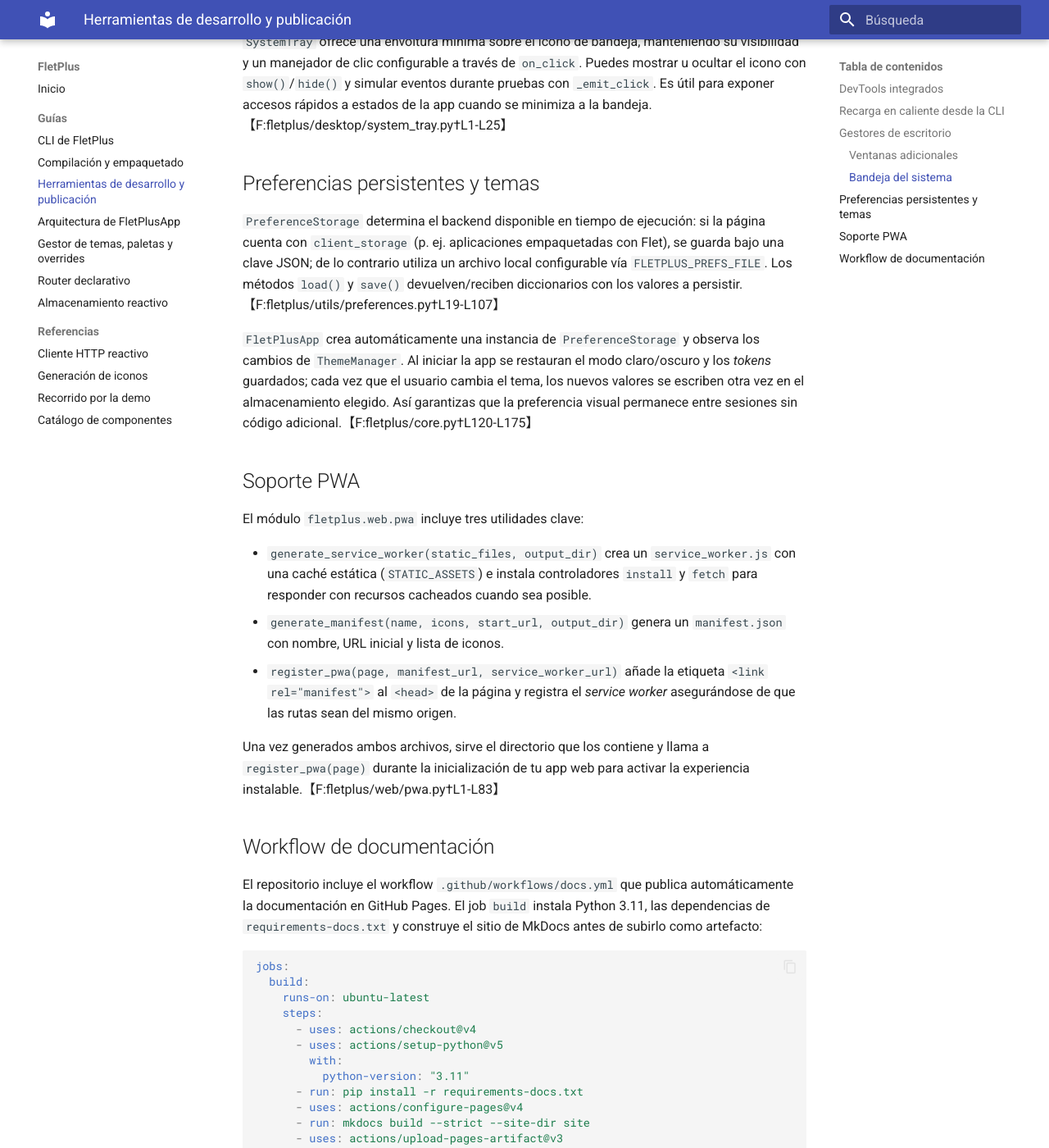
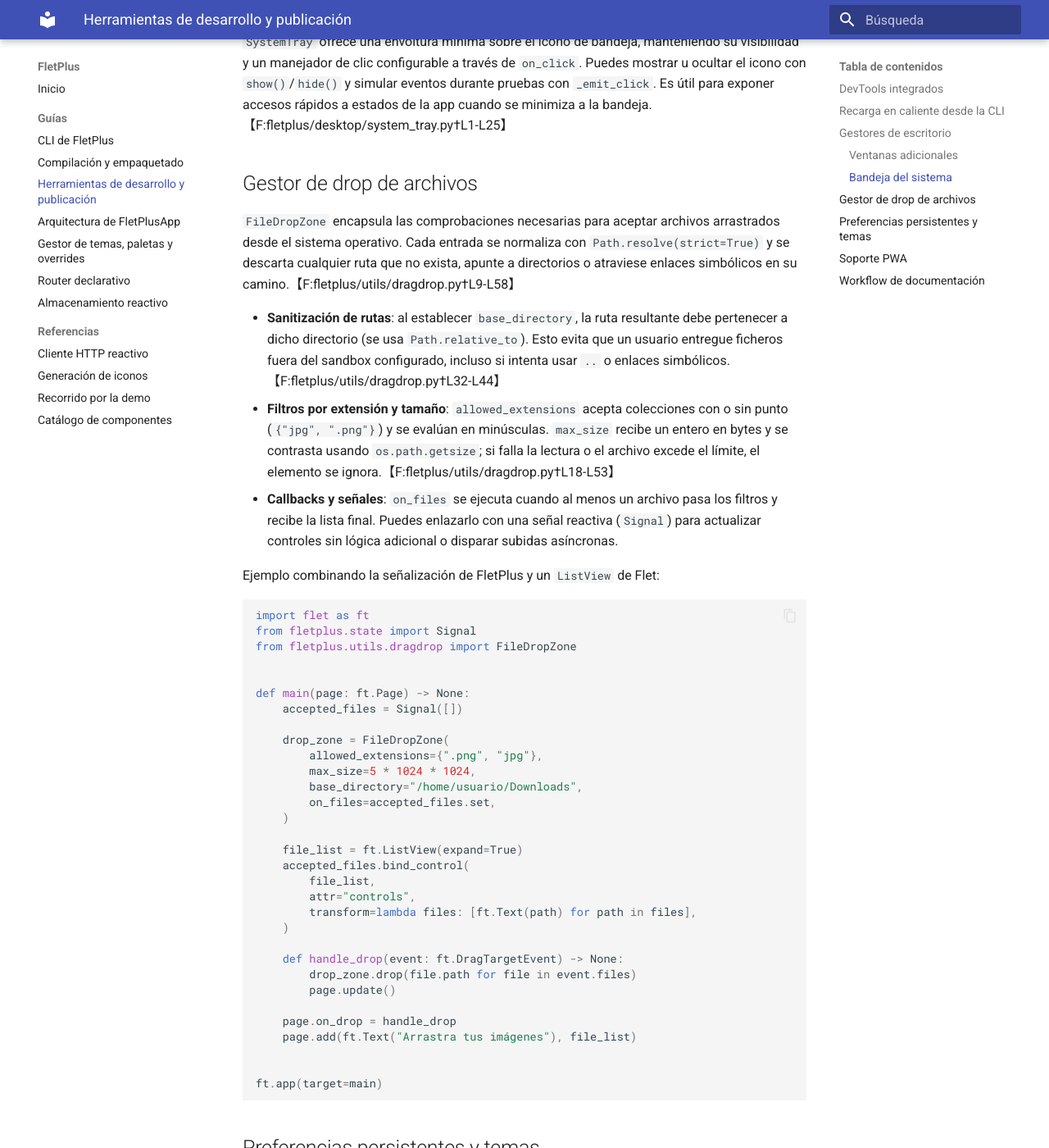
Before and after one commit to Alphonsus411/FletPlus, an MkDocs documentation site: the page built from docs/tooling.md, in a window 1280 px wide and 1400 px high, scrolled down 1092 px. Shown: the whole window at 82% size. Built offline with MkDocs 1.6.1 and Material for MkDocs 9.7.7, drawn with Linux system fonts in a browser that asks for light colours.

Commit message:
Documenta FileDropZone en README y guía de herramientas

````diff
--- a/docs/tooling.md
+++ b/docs/tooling.md
@@ -21,6 +21,50 @@
 ### Bandeja del sistema
 
 `SystemTray` ofrece una envoltura mínima sobre el icono de bandeja, manteniendo su visibilidad y un manejador de clic configurable a través de `on_click`. Puedes mostrar u ocultar el icono con `show()`/`hide()` y simular eventos durante pruebas con `_emit_click`. Es útil para exponer accesos rápidos a estados de la app cuando se minimiza a la bandeja.【F:fletplus/desktop/system_tray.py†L1-L25】
+
+## Gestor de drop de archivos
+
+`FileDropZone` encapsula las comprobaciones necesarias para aceptar archivos arrastrados desde el sistema operativo. Cada entrada se normaliza con `Path.resolve(strict=True)` y se descarta cualquier ruta que no exista, apunte a directorios o atraviese enlaces simbólicos en su camino.【F:fletplus/utils/dragdrop.py†L9-L58】
+
+- **Sanitización de rutas**: al establecer `base_directory`, la ruta resultante debe pertenecer a dicho directorio (se usa `Path.relative_to`). Esto evita que un usuario entregue ficheros fuera del sandbox configurado, incluso si intenta usar `..` o enlaces simbólicos.【F:fletplus/utils/dragdrop.py†L32-L44】
+- **Filtros por extensión y tamaño**: `allowed_extensions` acepta colecciones con o sin punto (`{"jpg", ".png"}`) y se evalúan en minúsculas. `max_size` recibe un entero en bytes y se contrasta usando `os.path.getsize`; si falla la lectura o el archivo excede el límite, el elemento se ignora.【F:fletplus/utils/dragdrop.py†L18-L53】
+- **Callbacks y señales**: `on_files` se ejecuta cuando al menos un archivo pasa los filtros y recibe la lista final. Puedes enlazarlo con una señal reactiva (`Signal`) para actualizar controles sin lógica adicional o disparar subidas asíncronas.
+
+Ejemplo combinando la señalización de FletPlus y un `ListView` de Flet:
+
+```python
+import flet as ft
+from fletplus.state import Signal
+from fletplus.utils.dragdrop import FileDropZone
+
+
+def main(page: ft.Page) -> None:
+    accepted_files = Signal([])
+
+    drop_zone = FileDropZone(
+        allowed_extensions={".png", "jpg"},
+        max_size=5 * 1024 * 1024,
+        base_directory="/home/usuario/Downloads",
+        on_files=accepted_files.set,
+    )
+
+    file_list = ft.ListView(expand=True)
+    accepted_files.bind_control(
+        file_list,
+        attr="controls",
+        transform=lambda files: [ft.Text(path) for path in files],
+    )
+
+    def handle_drop(event: ft.DragTargetEvent) -> None:
+        drop_zone.drop(file.path for file in event.files)
+        page.update()
+
+    page.on_drop = handle_drop
+    page.add(ft.Text("Arrastra tus imágenes"), file_list)
+
+
+ft.app(target=main)
+```
 
 ## Preferencias persistentes y temas
 
````
Also changed, not shown: README.md (+48 -1 lines).
